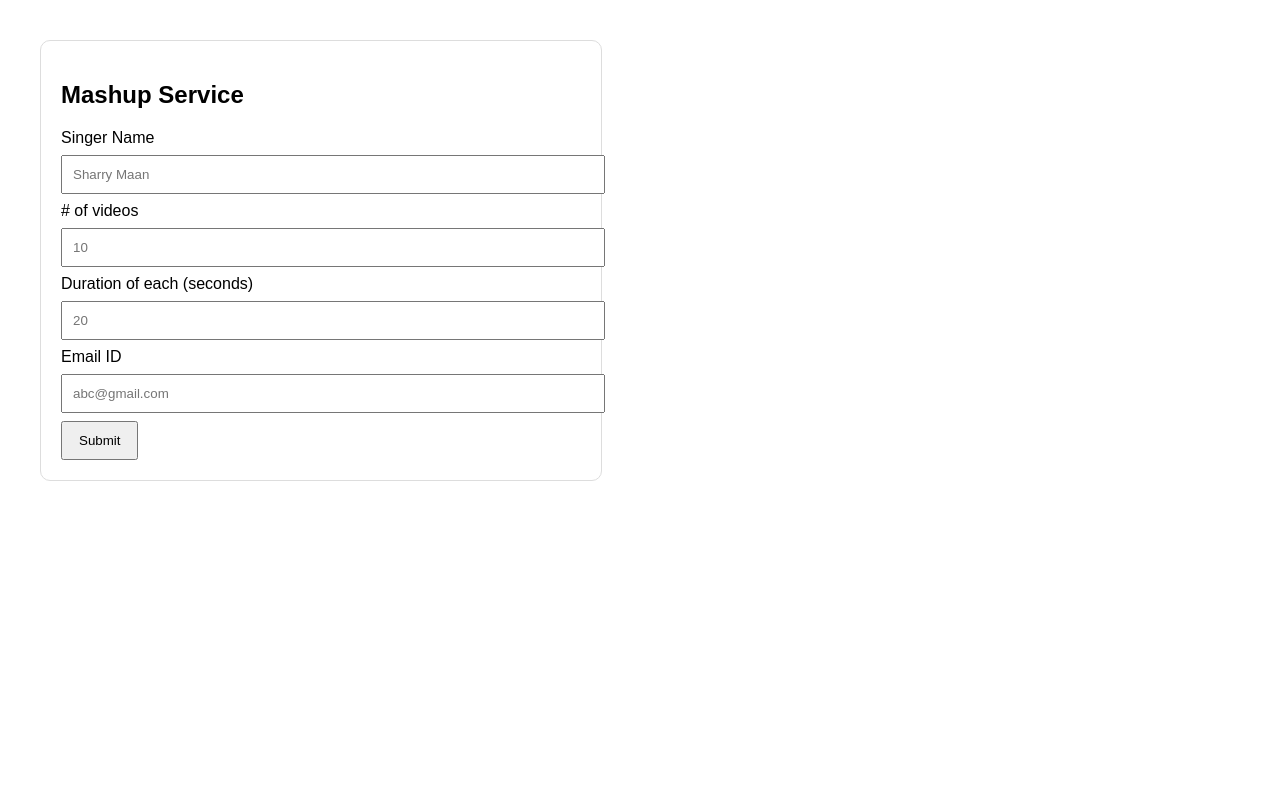
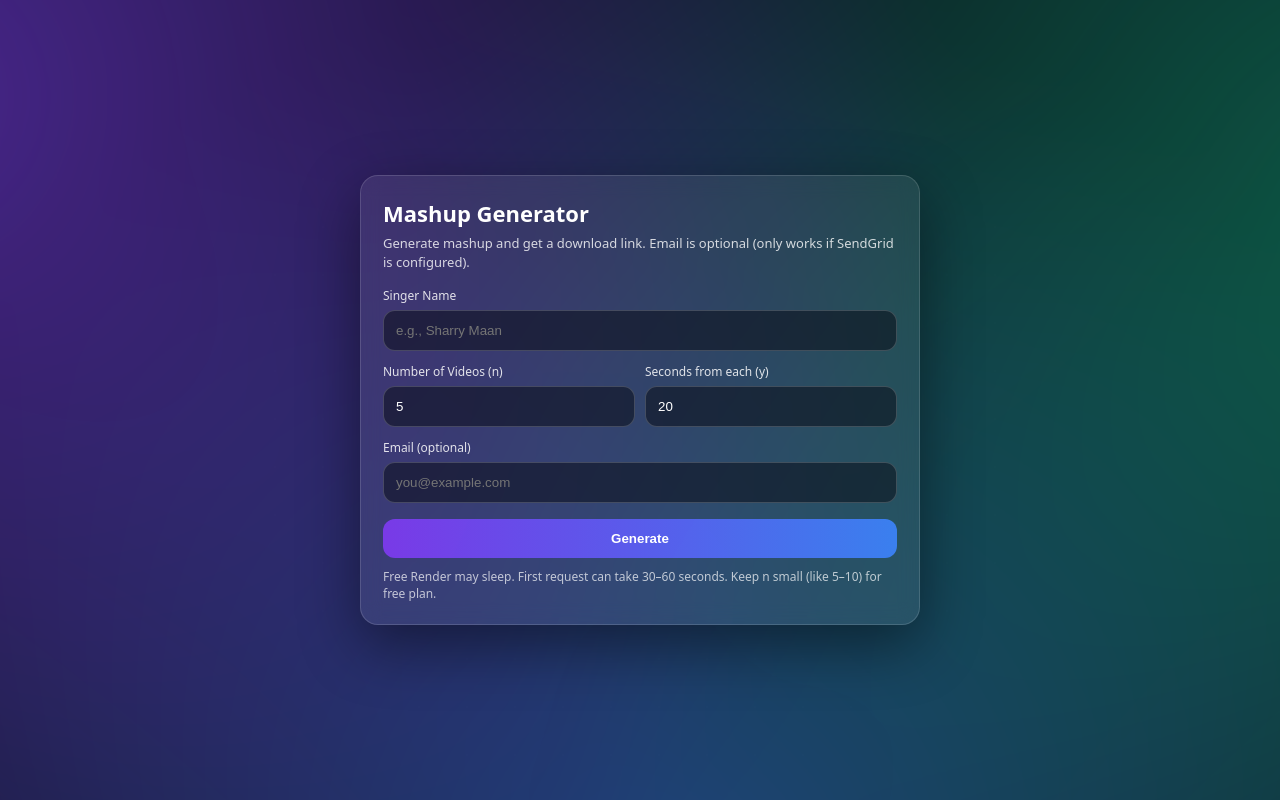
Before and after one commit to Sommit1/Mashup_web, a Flask app: page / in a window 1280 px wide. Run offline with Flask 3, Linux system fonts and the light colour scheme.

Commit message:
Remove worker system and use direct mashup generation

```diff
--- a/app.py
+++ b/app.py
@@ -1,60 +1,222 @@
 import os
-import threading
+import re
+import uuid
+import shutil
+import tempfile
+from pathlib import Path
+from datetime import datetime, timedelta
 
-from flask import Flask, render_template, request
-from email_validator import validate_email, EmailNotValidError
+from flask import Flask, render_template, request, url_for, send_from_directory
 
-from tasks import create_mashup_and_email
+import yt_dlp
+from pydub import AudioSegment
+
+# Optional email (SendGrid)
+try:
+    from sendgrid import SendGridAPIClient
+    from sendgrid.helpers.mail import Mail
+except Exception:
+    SendGridAPIClient = None
+    Mail = None
+
 
 app = Flask(__name__)
 
+BASE_DIR = Path(__file__).parent
+STATIC_DIR = BASE_DIR / "static"
+STATIC_DIR.mkdir(exist_ok=True)
+
+# Delete old files to save disk
+FILE_TTL_MINUTES = 30
+
+
+def safe_filename(text: str) -> str:
+    text = text.strip()
+    text = re.sub(r"[^\w\-]+", "_", text)
+    return text[:60] if text else "mashup"
+
+
+def cleanup_old_files():
+    now = datetime.utcnow()
+    for f in STATIC_DIR.glob("*.mp3"):
+        try:
+            mtime = datetime.utcfromtimestamp(f.stat().st_mtime)
+            if now - mtime > timedelta(minutes=FILE_TTL_MINUTES):
+                f.unlink(missing_ok=True)
+        except Exception:
+            pass
+
+
+def search_youtube_urls(query: str, n: int) -> list[str]:
+    """
+    Uses yt-dlp "ytsearchN:" to fetch top N video URLs.
+    """
+    search_term = f"ytsearch{n}:{query} songs audio"
+    ydl_opts = {
+        "quiet": True,
+        "skip_download": True,
+        "extract_flat": True,
+        "noplaylist": True,
+        # Helps reduce JS runtime issues in many cases
+        "extractor_args": {"youtube": {"player_client": ["android"]}},
+    }
+
+    urls = []
+    with yt_dlp.YoutubeDL(ydl_opts) as ydl:
+        info = ydl.extract_info(search_term, download=False)
+        entries = info.get("entries", []) if info else []
+        for e in entries:
+            if not e:
+                continue
+            # Some entries already contain url, some contain id
+            if "url" in e and str(e["url"]).startswith("http"):
+                urls.append(e["url"])
+            elif "id" in e:
+                urls.append(f"https://www.youtube.com/watch?v={e['id']}")
+    return urls
+
+
+def download_audio_as_mp3(url: str, out_dir: Path) -> Path:
+    """
+    Downloads best audio and converts to MP3 via ffmpeg.
+    Returns the mp3 path.
+    """
+    outtmpl = str(out_dir / "%(id)s.%(ext)s")
+
+    ydl_opts = {
+        "format": "bestaudio/best",
+        "outtmpl": outtmpl,
+        "noplaylist": True,
+        "quiet": True,
+        "no_warnings": True,
+        "postprocessors": [
+            {"key": "FFmpegExtractAudio", "preferredcodec": "mp3", "preferredquality": "192"},
+        ],
+        # Helps reduce JS runtime issues in many cases
+        "extractor_args": {"youtube": {"player_client": ["android"]}},
+    }
+
+    with yt_dlp.YoutubeDL(ydl_opts) as ydl:
+        info = ydl.extract_info(url, download=True)
+        vid = info.get("id")
+        # After postprocess, it becomes .mp3
+        mp3_path = out_dir / f"{vid}.mp3"
+        return mp3_path
+
+
+def create_mashup(singer: str, n: int, y_seconds: int, output_name: str) -> Path:
+    """
+    Creates mashup MP3 under /static and returns final path.
+    """
+    cleanup_old_files()
+
+    if n < 1 or n > 30:
+        raise ValueError("n must be between 1 and 30")
+    if y_seconds < 5 or y_seconds > 90:
+        raise ValueError("y must be between 5 and 90 seconds")
+
+    # unique output
+    slug = safe_filename(output_name or singer)
+    unique = uuid.uuid4().hex[:8]
+    final_filename = f"{slug}_{unique}.mp3"
+    final_path = STATIC_DIR / final_filename
+
+    with tempfile.TemporaryDirectory() as tmp:
+        tmp_dir = Path(tmp)
+
+        urls = search_youtube_urls(singer, n)
+        if not urls:
+            raise RuntimeError("No YouTube results found. Try another singer name.")
+
+        clips = []
+        for i, url in enumerate(urls, start=1):
+            mp3 = download_audio_as_mp3(url, tmp_dir)
+            if not mp3.exists():
+                continue
+
+            audio = AudioSegment.from_file(mp3)
+            clip = audio[: y_seconds * 1000]  # first y seconds
+            clips.append(clip)
+
+        if not clips:
+            raise RuntimeError("Failed to download audio clips. Try smaller n or different singer.")
+
+        mashup = clips[0]
+        for c in clips[1:]:
+            mashup += c
+
+        mashup.export(final_path, format="mp3")
+        return final_path
+
+
+def try_send_email(to_email: str, download_url: str) -> tuple[bool, str]:
+    """
+    Attempts SendGrid email if configured. Returns (success, message).
+    If not configured or fails, returns (False, reason).
+    """
+    api_key = os.environ.get("SENDGRID_API_KEY", "").strip()
+    from_email = os.environ.get("FROM_EMAIL", "").strip()
+
+    if not api_key or not from_email or SendGridAPIClient is None or Mail is None:
+        return False, "Email not configured (SENDGRID_API_KEY / FROM_EMAIL missing)."
+
+    try:
+        sg = SendGridAPIClient(api_key)
+        subject = "Your Mashup is Ready ✅"
+        body = f"Your mashup has been generated.\n\nDownload here: {download_url}\n\n(If link expires, generate again.)"
+
+        message = Mail(
+            from_email=from_email,
+            to_emails=to_email,
+            subject=subject,
+            plain_text_content=body,
+        )
+        sg.send(message)
+        return True, "Email sent successfully ✅"
+    except Exception as e:
+        return False, f"Email sending failed: {e}"
+
+
 @app.route("/", methods=["GET", "POST"])
 def index():
-    msg = ""
-    error = ""
+    if request.method == "GET":
+        return render_template("index.html", message=None, download_url=None)
 
-    if request.method == "POST":
-        singer = request.form.get("singer", "").strip()
-        n = request.form.get("n", "").strip()
-        y = request.form.get("y", "").strip()
-        email = request.form.get("email", "").strip()
+    singer = (request.form.get("singer") or "").strip()
+    n = (request.form.get("n") or "").strip()
+    y = (request.form.get("y") or "").strip()
+    email = (request.form.get("email") or "").strip()
 
-        # ---- validations ----
+    try:
         if not singer:
-            error = "Singer name is required."
-            return render_template("index.html", msg=msg, error=error)
+            raise ValueError("Singer name is required.")
+        n_int = int(n)
+        y_int = int(y)
 
-        try:
-            n_int = int(n)
-            y_int = int(y)
-            if n_int < 1:
-                raise ValueError
-            if y_int < 1:
-                raise ValueError
-        except Exception:
-            error = "Please enter valid numbers. (#videos >= 1, duration >= 1 sec)"
-            return render_template("index.html", msg=msg, error=error)
+        # output file base name
+        out_base = f"{singer}_mashup"
 
-        try:
-            validate_email(email)
-        except EmailNotValidError:
-            error = "Invalid Email ID. Please enter a correct email."
-            return render_template("index.html", msg=msg, error=error)
+        final_path = create_mashup(singer, n_int, y_int, out_base)
+        download_url = url_for("download_file", filename=final_path.name, _external=True)
 
-        # ---- run task in background thread (FREE, no worker needed) ----
-        t = threading.Thread(
-            target=create_mashup_and_email,
-            args=(singer, n_int, y_int, email),
-            daemon=True
-        )
-        t.start()
+        # Email is OPTIONAL; if fails, we still show download link
+        msg_parts = [f"Done ✅ Mashup created."]
 
-        msg = "✅ Request received! Your mashup is being prepared and will be emailed as a ZIP file."
-        return render_template("index.html", msg=msg, error="")
+        if email:
+            ok, emsg = try_send_email(email, download_url)
+            msg_parts.append(emsg if ok else emsg + " (use download link below)")
 
-    return render_template("index.html", msg=msg, error=error)
+        return render_template("index.html", message=" | ".join(msg_parts), download_url=download_url)
+
+    except Exception as e:
+        return render_template("index.html", message=f"Error: {e}", download_url=None), 400
+
+
+@app.route("/download/<filename>")
+def download_file(filename):
+    return send_from_directory(STATIC_DIR, filename, as_attachment=True)
 
 
 if __name__ == "__main__":
-    # For local run only
+    # Local run
     app.run(host="0.0.0.0", port=5000, debug=True)
--- a/templates/index.html
+++ b/templates/index.html
@@ -1,43 +1,160 @@
 <!DOCTYPE html>
-<html>
+<html lang="en">
 <head>
   <meta charset="UTF-8" />
-  <title>Mashup Web Service</title>
+  <meta name="viewport" content="width=device-width, initial-scale=1.0"/>
+  <title>Mashup Generator</title>
   <style>
-    body { font-family: Arial, sans-serif; margin: 40px; }
-    .box { max-width: 520px; padding: 20px; border: 1px solid #ddd; border-radius: 10px; }
-    input { width: 100%; padding: 10px; margin: 8px 0; }
-    button { padding: 10px 16px; cursor: pointer; }
-    .msg { color: green; margin-top: 10px; }
-    .err { color: red; margin-top: 10px; }
+    *{ box-sizing:border-box; }
+    body{
+      margin:0;
+      min-height:100vh;
+      display:flex;
+      align-items:center;
+      justify-content:center;
+      font-family: system-ui, -apple-system, Segoe UI, Roboto, Arial, sans-serif;
+      color:#fff;
+      overflow:hidden;
+      background:#0b0f19;
+    }
+    .bg{
+      position:fixed;
+      inset:-40%;
+      background:
+        radial-gradient(circle at 20% 30%, rgba(124,58,237,.55), transparent 45%),
+        radial-gradient(circle at 80% 40%, rgba(16,185,129,.45), transparent 45%),
+        radial-gradient(circle at 50% 80%, rgba(59,130,246,.45), transparent 50%);
+      filter: blur(30px);
+      animation: floaty 10s ease-in-out infinite alternate;
+      transform: translate3d(0,0,0);
+      z-index:-2;
+    }
+    @keyframes floaty{
+      0%   { transform: translate(-2%, -2%) scale(1.05); }
+      100% { transform: translate(2%, 2%) scale(1.12); }
+    }
+    .grid{
+      position:fixed;
+      inset:0;
+      background:
+        linear-gradient(to right, rgba(255,255,255,.06) 1px, transparent 1px),
+        linear-gradient(to bottom, rgba(255,255,255,.06) 1px, transparent 1px);
+      background-size: 48px 48px;
+      opacity:.18;
+      mask-image: radial-gradient(circle at center, black 45%, transparent 70%);
+      animation: drift 16s linear infinite;
+      z-index:-1;
+    }
+    @keyframes drift{
+      from { background-position: 0 0, 0 0; }
+      to   { background-position: 200px 0, 0 200px; }
+    }
+    .card{
+      width:min(560px, 92vw);
+      background: rgba(255,255,255,.08);
+      border: 1px solid rgba(255,255,255,.14);
+      border-radius: 18px;
+      padding: 22px;
+      box-shadow: 0 20px 60px rgba(0,0,0,.45);
+      backdrop-filter: blur(10px);
+    }
+    h1{ margin:0 0 6px 0; font-size: 22px; }
+    p.sub{ margin:0 0 16px 0; color: rgba(255,255,255,.8); font-size: 13px; line-height:1.4; }
+    label{ display:block; font-size: 12px; margin: 12px 0 6px; color: rgba(255,255,255,.85); }
+    input{
+      width:100%;
+      padding: 12px 12px;
+      border-radius: 12px;
+      border: 1px solid rgba(255,255,255,.18);
+      background: rgba(10,14,25,.55);
+      color:#fff;
+      outline:none;
+    }
+    input:focus{
+      border-color: rgba(124,58,237,.65);
+      box-shadow: 0 0 0 4px rgba(124,58,237,.18);
+    }
+    .row{ display:flex; gap:10px; }
+    .row > div{ flex:1; }
+
+    button{
+      width:100%;
+      margin-top: 16px;
+      padding: 12px 14px;
+      border:0;
+      border-radius: 12px;
+      background: linear-gradient(90deg, rgba(124,58,237,.95), rgba(59,130,246,.95));
+      color:#fff;
+      font-weight:600;
+      cursor:pointer;
+      transition: transform .08s ease, filter .2s ease;
+    }
+    button:hover{ filter: brightness(1.05); }
+    button:active{ transform: scale(.99); }
+
+    .msg{
+      margin-top: 12px;
+      font-size: 13px;
+      color: rgba(255,255,255,.92);
+      padding: 10px 12px;
+      border-radius: 12px;
+      background: rgba(0,0,0,.25);
+      border: 1px solid rgba(255,255,255,.12);
+      word-wrap: break-word;
+    }
+    a{
+      color: #a5b4fc;
+      text-decoration: underline;
+    }
+    .hint{
+      margin-top:10px;
+      font-size:12px;
+      color: rgba(255,255,255,.7);
+    }
   </style>
 </head>
 <body>
-  <div class="box">
-    <h2>Mashup Service</h2>
+  <div class="bg"></div>
+  <div class="grid"></div>
+
+  <div class="card">
+    <h1>Mashup Generator</h1>
+    <p class="sub">Generate mashup and get a download link. Email is optional (only works if SendGrid is configured).</p>
+
     <form method="POST">
       <label>Singer Name</label>
-      <input name="singer" placeholder="Sharry Maan" required />
+      <input name="singer" placeholder='e.g., Sharry Maan' required>
 
-      <label># of videos</label>
-      <input name="n" type="number" min="1" placeholder="10" required />
+      <div class="row">
+        <div>
+          <label>Number of Videos (n)</label>
+          <input type="number" name="n" min="1" max="30" value="5" required>
+        </div>
+        <div>
+          <label>Seconds from each (y)</label>
+          <input type="number" name="y" min="5" max="90" value="20" required>
+        </div>
+      </div>
 
-      <label>Duration of each (seconds)</label>
-      <input name="y" type="number" min="1" placeholder="20" required />
+      <label>Email (optional)</label>
+      <input type="email" name="email" placeholder="you@example.com">
 
-      <label>Email ID</label>
-      <input name="email" type="email" placeholder="abc@gmail.com" required />
-
-      <button type="submit">Submit</button>
+      <button type="submit">Generate</button>
     </form>
 
-    {% if msg %}
-      <div class="msg">{{ msg }}</div>
+    {% if message %}
+      <div class="msg">
+        {{ message }}
+        {% if download_url %}
+          <br><br>
+          <b>Download:</b> <a href="{{ download_url }}" target="_blank">{{ download_url }}</a>
+        {% endif %}
+      </div>
     {% endif %}
 
-    {% if error %}
-      <div class="err">{{ error }}</div>
-    {% endif %}
+    <div class="hint">
+      Free Render may sleep. First request can take 30–60 seconds. Keep n small (like 5–10) for free plan.
+    </div>
   </div>
 </body>
 </html>
```
Also changed, not shown: requirements.txt (+2 -5 lines), tasks.py (deleted, +0 -145 lines), worker.py (deleted, +0 -10 lines), 1 other file.
